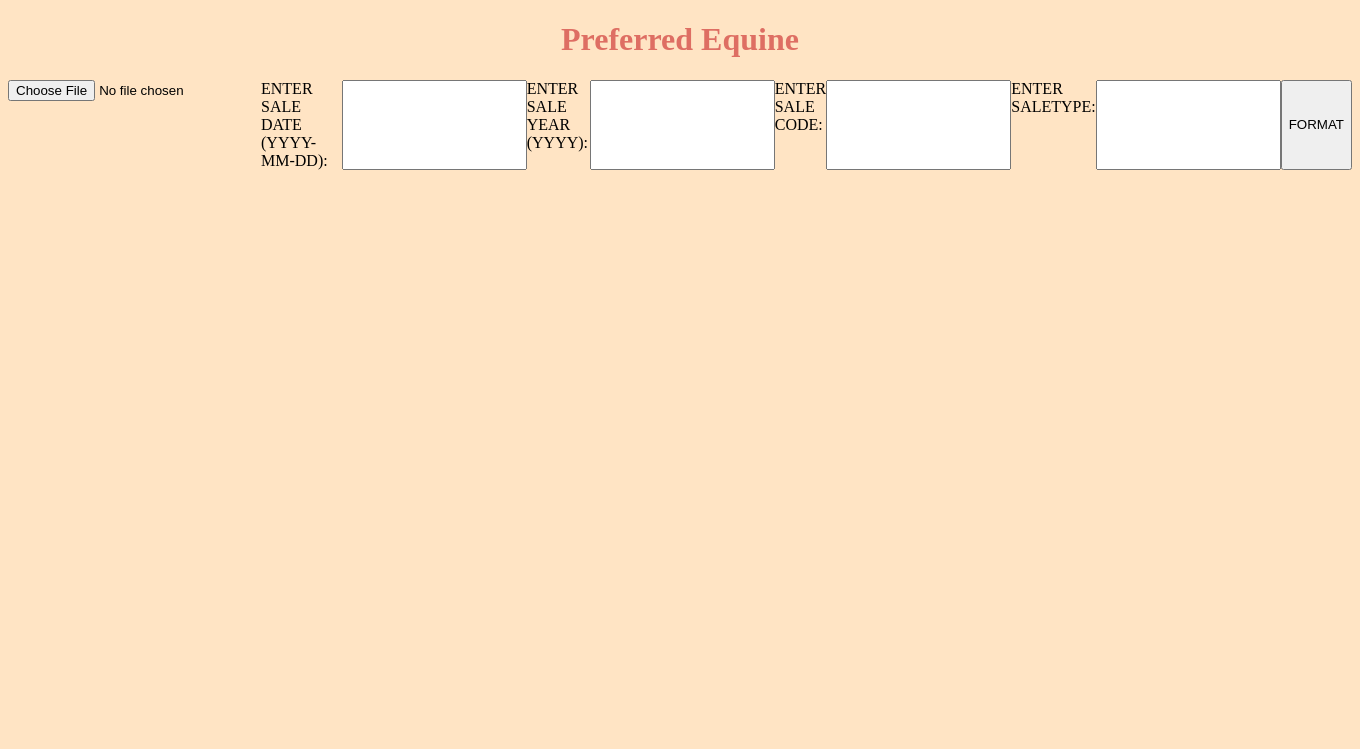
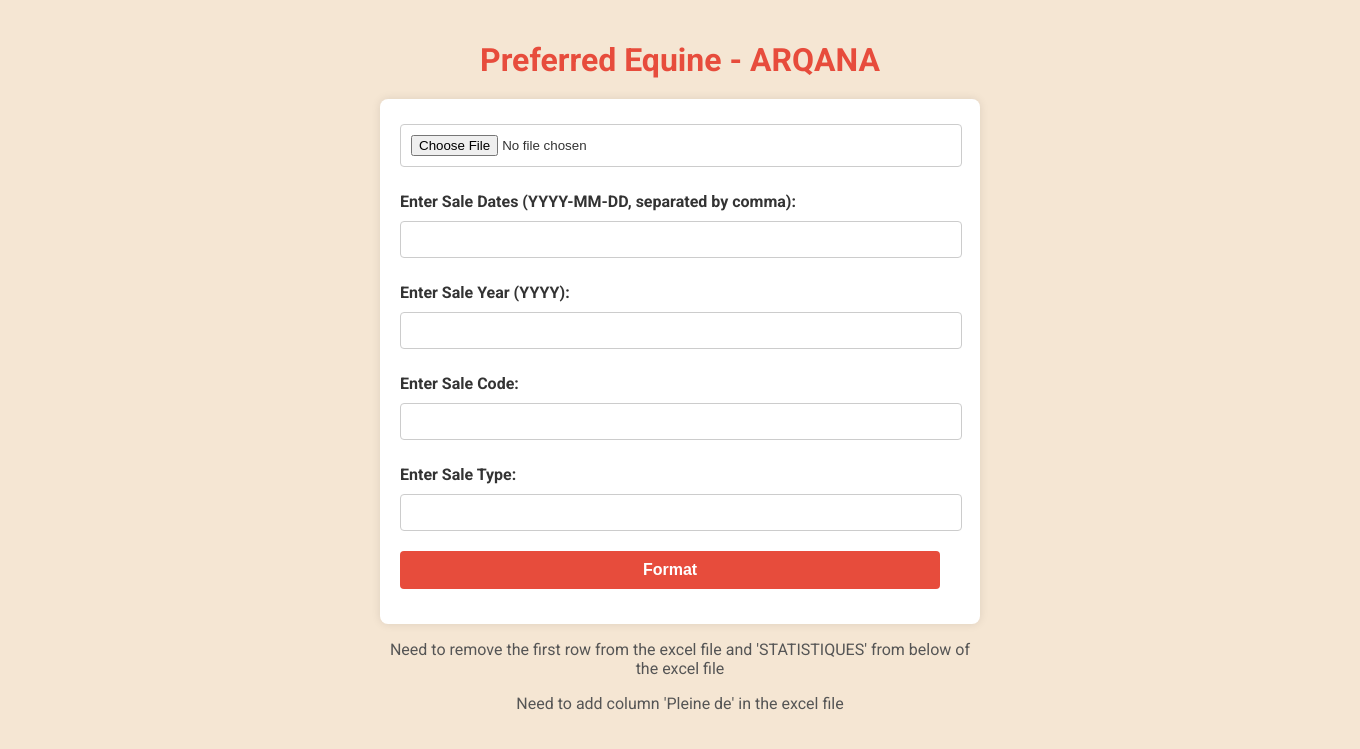
Before and after one commit to monilmody/preferredequinesalesresults, a Flask app: page /views/arquana in a window 1360 px wide. Shown: the top 749 px of the page. Run offline with Flask 3, Linux system fonts and the light colour scheme.

Commit message:
cleaning up the styles and making arqana sales working

```diff
--- a/website/main.py
+++ b/website/main.py
@@ -2651,6 +2651,8 @@
         if file_path.filename == '':
             return render_template('arquana.html', message='No selected file')
 
+        file_path = handle_file_upload(request)  # This handles the file upload and returns the file path
+
         # Read the selected Excel file into a DataFrame
         df = pd.read_excel(file_path)
 
@@ -2670,7 +2672,7 @@
             print("Salecode input canceled.")
 
         # Adding a new column SALEYEAR
-        saleyear = request.form['saleyear']
+        saleyear = int(request.form['saleyear'])
         df['SALEYEAR'] = saleyear
 
         # Adding a new column SALETYPE
@@ -2680,8 +2682,7 @@
         df['SALECODE'] = salecode
 
         # Adding a new column SALEDATE
-        if 'SESSION' in df.columns:
-            df['SALEDATE'] = df['SESSION']
+        df['SALEDATE'] = request.form['sale_dates']
 
         # Adding a new column BOOK
         book = 1
@@ -2696,28 +2697,34 @@
 
         # Adding a new column HIP
         if 'Lot' in df.columns:
-            df['HIP'] = df['Lot']
+            df['HIP'] = df['Lot'].fillna('')
 
         # Adding a new column HIPNUM
         if 'Lot' in df.columns:
-            df['HIPNUM'] = df['Lot']
+            df['HIPNUM'] = df['Lot'].fillna('')
 
         # Dropping a column HIP1
         if 'Lot' in df.columns:
             df.drop(columns=['Lot'], inplace=True)
 
-        # Check if 'NAME' is a column in the DataFrame
+        # Check if 'Nom' is a column in the DataFrame
         if 'Nom' in df.columns:
-                    # Create a new 'HORSE' column and populate it with 'NAME'
-                    df['HORSE'] = df['Nom']
-        else:
+            # Filter out rows where 'Nom' starts with 'N('
+            df_filtered = df[~df['Nom'].str.startswith('N(', na=False)]
+
+            # Create a new 'HORSE' and 'CHORSE' column, initially set as empty string
             df['HORSE'] = ''
-
-        # Check if 'NAME' is a column in the DataFrame
-        if 'Nom' in df.columns:
-                    # Create a new 'HORSE' column and populate it with 'NAME'
-                    df['CHORSE'] = df['Nom']
-        else:
+            df['CHORSE'] = ''
+
+            # Populate the 'HORSE' and 'CHORSE' columns with 'Nom' where condition is met
+            df.loc[df_filtered.index, 'HORSE'] = df_filtered['Nom']
+            df.loc[df_filtered.index, 'CHORSE'] = df_filtered['Nom']
+
+            # Fill NaN values with empty string ('') for any remaining missing values
+            df['HORSE'] = df['HORSE'].fillna('')
+            df['CHORSE'] = df['CHORSE'].fillna('')
+        else:
+            df['HORSE'] = ''
             df['CHORSE'] = ''
 
         # Check if 'NAME' is a column in the DataFrame
@@ -2735,26 +2742,27 @@
 
         # Adding a new column DATEFOAL
         datefoal = df['Date de naissance']
-        df['DATEFOAL'] = datefoal
+        df['DATEFOAL'] = pd.to_datetime(datefoal, errors='coerce').fillna(pd.to_datetime('1900-01-01'))
 
         # Function to calculate the age from DATEFOAL
-        def calculate_age(datefoal):
-            today = date.today()
-            born = pd.to_datetime(datefoal, errors='coerce')  # Convert to datetime, handle invalid dates
-            age = today.year - born.dt.year - ((today.month * 100 + today.day) < (born.dt.month * 100 + born.dt.day))
+        def calculate_age(saleyear, datefoal):
+            # Convert to datetime (in case it wasn't done earlier)
+            born = pd.to_datetime(datefoal, errors='coerce')  # Coerce errors to NaT (Not a Time) for invalid dates
+            age = saleyear - born.dt.year  # Extract year using .dt accessor
             return age
 
         # Calling the calculate_age() function
-        age = calculate_age(df['DATEFOAL'])
+        age = calculate_age(saleyear, df['DATEFOAL'])
 
         # Adding a new column AGE
-        df['AGE'] = age
-
+        df['AGE'] = age.fillna(0)
         df.drop(columns=['Date de naissance'], inplace=True)
 
         # Adding a new column COLOR
         if 'Colour' in df.columns:
             df['COLOR'] = df['Colour']
+        else:
+            df['COLOR'] = ""
 
         # Dropping a column COLOR1
         if 'Colour' in df.columns:
@@ -2762,7 +2770,11 @@
 
         # Adding a new column SEX
         if 'Sexe' in df.columns:
-            df['SEX'] = df['Sexe']
+            # Fill NA values with empty string and remove any trailing period (.)
+            df['SEX'] = df['Sexe'].fillna('').str.replace(r'\.$', '', regex=True)
+
+            # Map "M" to "C" in the SEX column
+            df['SEX'] = df['SEX'].replace('M', 'C')
 
         # Dropping a column SEX1
         if 'Sexe' in df.columns:
@@ -2775,8 +2787,8 @@
         # Adding a new column TYPE
         condition_covered_by = df['Pleine de'].notna()
         # condition_foal = df['Produit'] == 'foal'
-        condition_weanling = datefoal.dt.year == saleyear
-        condition_datefoal = datefoal.dt.year == (saleyear - 1)
+        condition_weanling = df['DATEFOAL'].dt.year == saleyear
+        condition_datefoal = df['DATEFOAL'].dt.year == (saleyear - 1)
         # Define choices
         choices = np.select(
             [condition_covered_by, condition_weanling, condition_datefoal],
@@ -2796,47 +2808,35 @@
         df['ET'] = et
 
         # Replace state names in a new column 'ELIG' with state codes in the 'FOALED' column
-        df['ELIG'] = ''
+        df['ELIG'] = df['Suffixe'].fillna('')
 
         # Adding a new column SIRE
         if 'Père' in df.columns:
-            df['SIRE'] =  df['Père']
+            df['SIRE'] =  df['Père'].fillna('')
 
         # Adding a new column CSIRE
         if 'Père' in df.columns:
-            df['CSIRE'] = df['Père']
-
-        # Dropping a column SIRE1
-        if 'Père' in df.columns:
-            df.drop(columns=['Père'], inplace=True)
+            df['CSIRE'] = df['Père'].fillna('')
+
 
         # Adding a new column DAM
         if 'Mère' in df.columns:
-            df['DAM'] = df['Mère']
+            df['DAM'] = df['Mère'].fillna('')
 
         # Adding a new column CDAM
         if 'Mère' in df.columns:
-            df['CDAM'] = df['Mère']
-
-        # Dropping a column DAM1
-        if 'Mère' in df.columns:
-            df.drop(columns=['Mère'], inplace=True)
+            df['CDAM'] = df['Mère'].fillna('')
 
         df.drop(columns=['Produit'], inplace=True)
 
         # Adding a new column SIREOFDAM
         if 'Père de Mère' in df.columns:
-            df['SIREOFDAM'] = df['Père de Mère']
+            df['SIREOFDAM'] = df['Père de Mère'].fillna('')
 
         # Adding a new column CSIREOFDAM
         if 'Père de Mère' in df.columns:
-            df['CSIREOFDAM'] = df['Père de Mère']
-
-        # Dropping a column SIRE OF DAM
-        if 'Père de Mère' in df.columns:
-            df.drop(columns=['Père de Mère'], inplace=True)
-
-        df.drop(columns=['Issue'], inplace=True)
+            df['CSIREOFDAM'] = df['Père de Mère'].fillna('')
+
         df.drop(columns=['Cour / Box'], inplace=True)
         df.drop(columns=['Suffixe'], inplace=True)
         df.drop(columns=['Suffixe Père'], inplace=True)
@@ -2855,7 +2855,7 @@
         df['DAMTATT'] = damtatt
 
         # Adding a new column DAMYOF
-        damyof = ''
+        damyof = 0
         df['DAMYOF'] = damyof
 
         # Adding a new column DDAMTATT
@@ -2865,14 +2865,16 @@
         # Adding a new column BREDTO
         if 'Pleine de' in df.columns:
             df['BREDTO'] = df['Pleine de'].fillna("")
+        else:
+            df['BREDTO'] = ''
 
         # Dropping a column CONSIGNOR NAME
         if 'Pleine de' in df.columns:
             df.drop(columns=['Pleine de'], inplace=True)
 
         # Adding a new column LASTBRED
-        lastbred = ''
-        df['LASTBRED'] = lastbred
+        lastbred = '1901-01-01'
+        df['LASTBRED'] = pd.to_datetime(lastbred)
 
         # Adding a new column CONLNAME
         conlname = df["Vendeur"]
@@ -2894,11 +2896,20 @@
         df['PURFNAME'] = purfname
 
         # Adding a new column PURLNAME
-        purlname = df['Acheteur']
-        df['PURLNAME'] = purlname
+        purlname = df['Acheteur'].fillna('')  # Fill NaN values with empty string
+
+        # Check if "Racheté" is in the 'issue' column and set 'PURLNAME' to "RNA" where found
+        df['PURLNAME'] = purlname  # Start by copying 'Acheteur' to 'PURLNAME'
+        df['PURLNAME'] = df.apply(
+            lambda row: 'RNA' if 'Racheté' in str(row['Issue']) else (row['PURLNAME'] if row['PURLNAME'] else ''),
+            axis=1
+        )
 
         # Dropping a column PURCHASER
         df.drop(columns=['Acheteur'], inplace=True)
+
+        # Dropping a column ISSUE
+        df.drop(columns=['Issue'], inplace=True)
 
         # Adding a new column SBCITY
         sbcity = ''
@@ -2914,7 +2925,7 @@
 
         # Adding a new column PRICE
         price = df['Enchères']
-        df['PRICE'] = price
+        df['PRICE'] = price.fillna(0.0)
 
         # Adding a new column PRICE1
         df.drop(columns=['Enchères'], inplace=True)
@@ -2925,7 +2936,7 @@
 
         # Adding a new column URL
         url = ''
-        df['URL'] = url.fillna('')
+        df['URL'] = url
 
         # Adding a new column NFFM
         nffm = ''
@@ -2933,20 +2944,39 @@
 
         # Adding a new column PRIVATE SALE
         privatesale = ''
-        df['PRIVATESALE'] = privatesale.fillna('')
+        df['PRIVATESALE'] = privatesale
 
         # Adding a new column BREED
         breed = 'T'
         df['BREED'] = breed
 
-        # Calculating the year of birth from the datefoal
-        datefoal_series = df['DATEFOAL'].dt.year
-
         # Adding a new column YEARFOAL and getting the year from DATEFOAL
-        df['YEARFOAL'] = df['DATEFOAL'].dt.year
+        df['YEARFOAL'] = df['DATEFOAL'].dt.year.fillna(0000)
 
         df['UTT'] = 0.0
         df['STATUS'] = ""
+
+        df['TDAM'] = df['Mère'].fillna("")
+
+        df['tSire'] = df['Père'].fillna("")
+
+        df['tSireofdam'] = df['Père de Mère'].fillna("")
+
+        # Dropping a column SIRE1
+        if 'Père' in df.columns:
+            df.drop(columns=['Père'], inplace=True)
+
+        # Dropping a column DAM1
+        if 'Mère' in df.columns:
+            df.drop(columns=['Mère'], inplace=True)
+
+        # Dropping a column SIRE OF DAM
+        if 'Père de Mère' in df.columns:
+            df.drop(columns=['Père de Mère'], inplace=True)
+
+        # Save the formatted file back to the server
+        formatted_file_path = os.path.join(UPLOAD_FOLDER, f"formatted_{os.path.basename(file_path)}")
+        df.to_excel(formatted_file_path, index=False)  # Save the formatted DataFrame to CSV
 
         upload_data_to_mysql(df)
 
--- a/website/templates/arquana.html
+++ b/website/templates/arquana.html
@@ -1,37 +1,130 @@
 <!DOCTYPE html>
 <html lang="en">
+
 <head>
     <meta charset="UTF-8">
     <meta name="viewport" content="width=device-width, initial-scale=1.0">
     <title>Preferred Equine</title>
+    <link href="https://fonts.googleapis.com/css2?family=Roboto:wght@400;700&display=swap" rel="stylesheet">
+    <style>
+        body {
+            background-color: #f5e6d3;
+            font-family: 'Roboto', sans-serif;
+            color: #333;
+            margin: 0;
+            padding: 0;
+        }
+
+        .container {
+            max-width: 600px;
+            margin: 0 auto;
+            padding: 20px;
+        }
+
+        h1 {
+            text-align: center;
+            color: #e74c3c;
+            font-weight: bold;
+            margin-bottom: 20px;
+        }
+
+        h1 a {
+            text-decoration: none;
+            color: inherit;
+        }
+
+        form {
+            display: flex;
+            flex-direction: column; /* Stack form elements vertically */
+            align-items: flex-start; /* Align items to the left */
+            background-color: #fff;
+            padding: 20px;
+            border-radius: 8px;
+            box-shadow: 0 0 10px rgba(0, 0, 0, 0.1);
+        }
+
+        label {
+            display: block;
+            margin: 10px 0 5px;
+            font-weight: bold;
+        }
+
+        input[type="file"],
+        input[type="text"],
+        button {
+            width: calc(100% - 20px);
+            padding: 10px;
+            margin: 5px 0 15px;
+            border: 1px solid #ccc;
+            border-radius: 4px;
+        }
+
+        button {
+            background-color: #e74c3c;
+            color: white;
+            border: none;
+            cursor: pointer;
+            font-size: 16px;
+            font-weight: bold;
+            transition: background-color 0.3s;
+        }
+
+        button:hover {
+            background-color: #c0392b;
+        }
+
+        p {
+            text-align: center;
+            color: #555;
+        }
+
+        .message {
+            text-align: center;
+            color: #e74c3c;
+            font-weight: bold;
+        }
+
+        .csv-data {
+            margin-top: 20px;
+            background-color: #fff;
+            padding: 15px;
+            border-radius: 8px;
+            box-shadow: 0 0 10px rgba(0, 0, 0, 0.1);
+        }
+    </style>
 </head>
-<body style="background-color: bisque;">
 
-    <!--<h1 style="text-align:center;color:hsl(5, 65%, 63%); font-weight: bold;">Preferred Equine</h1>-->
-     <h1 style="text-align:center;color:hsl(5, 65%, 63%); font-weight: bold;">
-        <a href="/" style="text-decoration: none; color: inherit;">Preferred Equine</a>
-    </h1>
+<body>
+    <div class="container">
+        <h1><a href="/">Preferred Equine - ARQANA</a></h1>
 
-    <form style="display: flex; "action="/arquana" method="post" enctype="multipart/form-data">
-        <input type="file" name="file" accept=".csv">
-        <label for="saledate">ENTER SALE DATE (YYYY-MM-DD):</label>
-        <input type="text" id="saledate" name="saledate" pattern="\d{4}-\d{2}-\d{2}" required>
-        <label for="saleyear">ENTER SALE YEAR (YYYY):</label>
+        <form action="/arquana" method="post" enctype="multipart/form-data">
+            <input type="file" name="file" accept=".xlsx" required>
+            <label for="sale_dates">Enter Sale Dates (YYYY-MM-DD, separated by comma):</label>
+            <input type="text" id="sale_dates" name="sale_dates" required>
+            <label for="saleyear">Enter Sale Year (YYYY):</label>
             <input type="text" id="saleyear" name="saleyear" pattern="\d{4}" required>
-        <label for="saledate">ENTER SALE CODE:</label>
+            <label for="salecode">Enter Sale Code:</label>
             <input type="text" id="salecode" name="salecode" required>
-        <label for="type">ENTER SALETYPE:</label>
+            <label for="type">Enter Sale Type:</label>
             <input type="text" name="type" id="type" maxlength="1" pattern="[a-zA-Z]" required>
-        <button type="submit">FORMAT</button>
+            <button type="submit">Format</button>
         </form>
+
+        <p>Need to remove the first row from the excel file and 'STATISTIQUES' from below of the excel file</p>
+        <p>Need to add column 'Pleine de' in the excel file</p>
+
         {% if message %}
-    <p>{{ message }}</p>
+        <p class="message">{{ message }}</p>
         {% endif %}
 
         {% if data %}
+        <div class="csv-data">
             <h2>CSV Data</h2>
             {{ data|safe }}
+        </div>
         {% endif %}
+    </div>
+</body>
 
-</body>
 </html>
--- a/website/templates/fasigtipton.html
+++ b/website/templates/fasigtipton.html
@@ -93,7 +93,7 @@
 <body>
     <div class="container">
     <!--<h1 style="text-align:center;color:hsl(5, 65%, 63%); font-weight: bold;">Preferred Equine</h1>-->
-    <h1><a href="/">Preferred Equine</a></h1>
+    <h1><a href="/">Preferred Equine - FASIG TIPTON</a></h1>
 
     <form action="/fasigtipton" method="post" enctype="multipart/form-data">
         <input type="file" name="file" accept=".csv">
--- a/website/templates/goffs.html
+++ b/website/templates/goffs.html
@@ -96,7 +96,7 @@
 
 <body>
     <div class="container">
-        <h1><a href="/">Preferred Equine</a></h1>
+        <h1><a href="/">Preferred Equine - GOFFS</a></h1>
 
         <form action="/goffs" method="post" enctype="multipart/form-data">
             <input type="file" name="file" accept=".xlsx" required>
@@ -111,7 +111,7 @@
             <button type="submit">Format</button>
         </form>
 
-        <p>Need to add columns Covering Sire in the excel file</p>
+        <p>Need to add column 'Covering Sire' in the excel file</p>
 
         {% if message %}
         <p class="message">{{ message }}</p>
--- a/website/templates/keenland.html
+++ b/website/templates/keenland.html
@@ -96,7 +96,7 @@
 
 <body>
     <div class="container">
-        <h1><a href="/">Preferred Equine</a></h1>
+        <h1><a href="/">Preferred Equine - KEENLAND</a></h1>
 
         <form action="/keenland" method="post" enctype="multipart/form-data">
             <input type="file" name="file" accept=".csv" required>
@@ -113,7 +113,7 @@
             <button type="submit">Format</button>
         </form>
 
-        <p>Need to add columns Elig, Sire Of Dam, utt in the excel file</p>
+        <p>Need to add columns 'Elig', 'Sire Of Dam', 'utt' in the excel file</p>
 
         {% if message %}
         <p class="message">{{ message }}</p>
--- a/website/templates/obs-old.html
+++ b/website/templates/obs-old.html
@@ -96,7 +96,7 @@
 
 <body>
     <div class="container">
-        <h1><a href="/">Preferred Equine</a></h1>
+        <h1><a href="/">Preferred Equine - OBS OLD</a></h1>
 
         <form action="/obs-old" method="post" enctype="multipart/form-data">
             <input type="file" name="file" accept=".xls,.xlsx" required>
--- a/website/templates/obs.html
+++ b/website/templates/obs.html
@@ -96,7 +96,7 @@
 
 <body>
     <div class="container">
-        <h1><a href="/">Preferred Equine</a></h1>
+        <h1><a href="/">Preferred Equine - OBS</a></h1>
 
         <form action="/obs" method="post" enctype="multipart/form-data">
             <input type="file" name="file" accept=".csv" required>
--- a/website/templates/tattersalls.html
+++ b/website/templates/tattersalls.html
@@ -96,7 +96,7 @@
 
 <body>
     <div class="container">
-        <h1><a href="/">Preferred Equine</a></h1>
+        <h1><a href="/">Preferred Equine - TATTERSALLS</a></h1>
 
         <form action="/tattersalls" method="post" enctype="multipart/form-data">
             <input type="file" name="file" accept=".xlsx" required>
```
Lines whose indentation alone changed are shown as unchanged.
